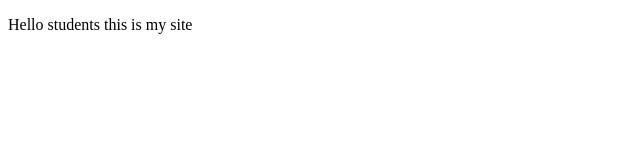
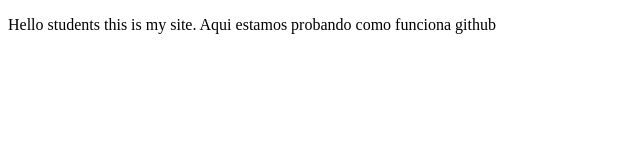
Before and after one commit to buscador1804/projectDemoPrework, a plain HTML site: page index.html in a window 1280 px wide. Shown: the whole page, without its empty margins (0-640 px from the left). Drawn offline with Linux system fonts and the light colour scheme.

Commit message:
cambios agregamos probando como funciona github

```diff
--- a/index.html
+++ b/index.html
@@ -7,6 +7,6 @@
     <title>Hello there</title>
 </head>
 <body>
-    <p>Hello students this is my site</p>
+    <p>Hello students this is my site. Aqui estamos probando como funciona github</p>
 </body>
 </html>
```
